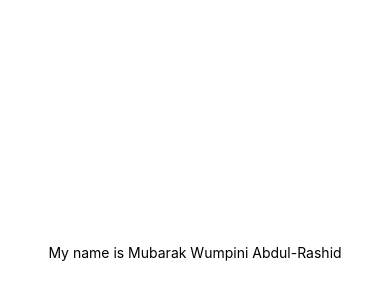
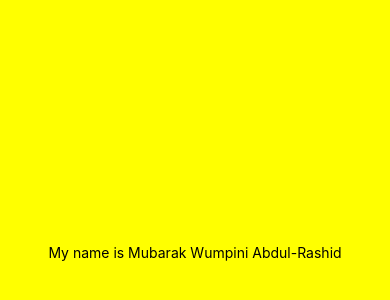
Before and after one commit to mubarakck/rn-assignment2-ID-11293859, a React Native app in the folder rn-assignment2-ID-11293859/: screen / in a window 390 px wide. Shown: the part 170-470 px from the top of the page. Built offline with nearby package versions, Linux system fonts and the light colour scheme.

Commit message:
Changed the background color to yellow

```diff
--- a/rn-assignment2-ID-11293859/App.js
+++ b/rn-assignment2-ID-11293859/App.js
@@ -13,7 +13,7 @@ export default function App() {
 const styles = StyleSheet.create({
   container: {
     flex: 1,
-    backgroundColor: '#fff',
+    backgroundColor: 'yellow',
     alignItems: 'center',
     justifyContent: 'center',
   },
```
